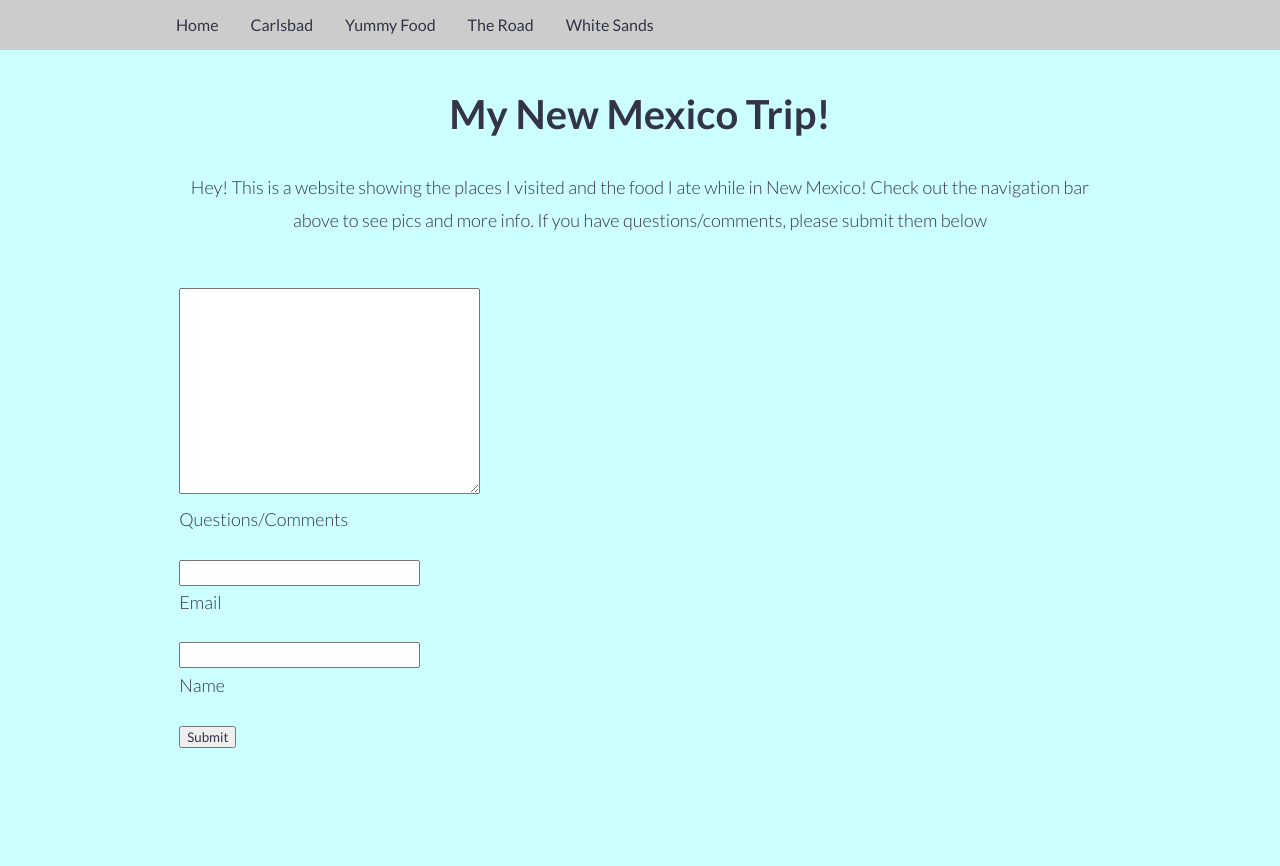
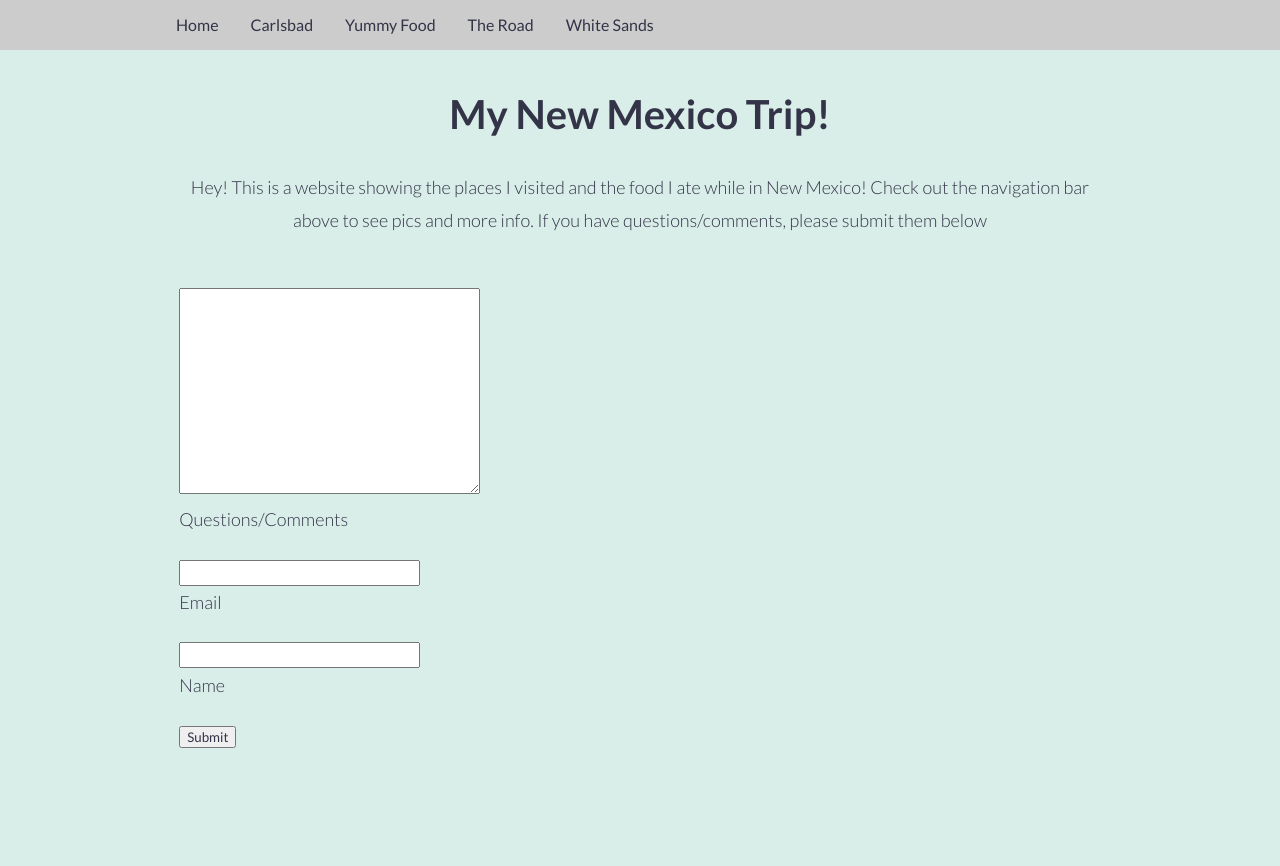
Before and after one commit to sandykaur2008/NM-Trip, a Flask app: page / in a window 1280 px wide. Run offline with Flask 2, Linux system fonts and the light colour scheme.

Commit message:
changed background color

```diff
--- a/app/static/css/main.css
+++ b/app/static/css/main.css
@@ -180,7 +180,7 @@ p {
     display: block; } }
 /*body and main*/
 body {
-  background-color: #ccffff; }
+  background-color: #d9ede9; }
 
 main {
   min-height: 94%;
@@ -251,6 +251,7 @@ figcaption {
   font-style: italic; }
 
 img {
+  border-radius: 12px;
   max-width: 100%;
   display: block;
   margin-left: auto;
--- a/app/static/scss/main.scss
+++ b/app/static/scss/main.scss
@@ -18,7 +18,7 @@
 
 /*body and main*/
 body {
-    background-color: #ccffff;
+    background-color: #d9ede9;
 }
 
 main {
```
Also changed, not shown: 1 other file.
